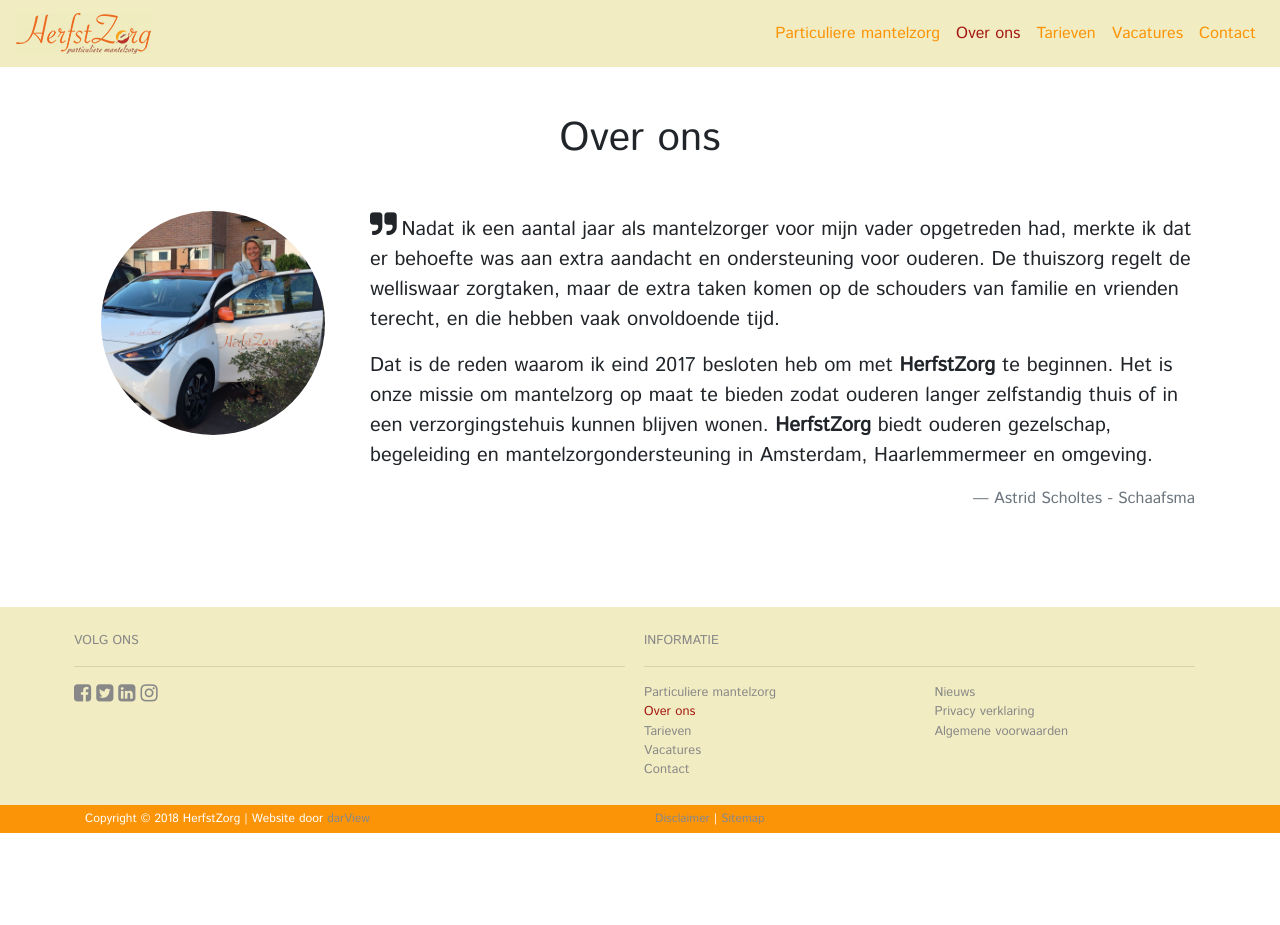
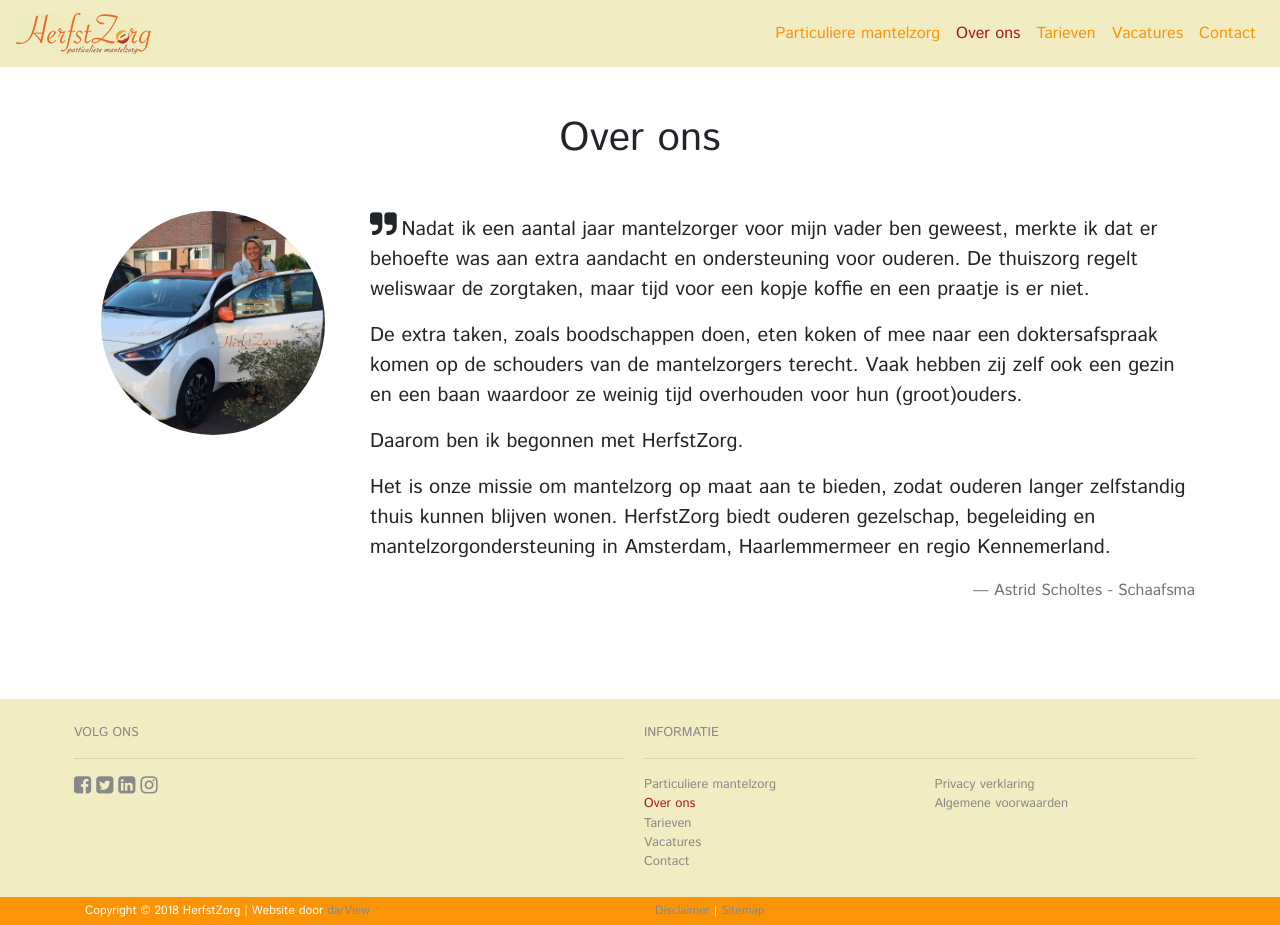
Before and after one commit to darView/herfstzorg, a website: page src/html/about.html in a window 1280 px wide. Before the commit the page ends 833 px from the top, so only its background shows below. Drawn offline with nearby package versions, Linux system fonts and the light colour scheme; files that its build step writes are made by us from their sources; files whose address does not match are found by name; a web font is replaced by a local one.

Commit message:
fixes about

```diff
--- a/src/html/about.html
+++ b/src/html/about.html
@@ -71,16 +71,23 @@
                 <blockquote class="blockquote mb-5">
                     <div>
                         <p>
-                            <i class="fa fa-quote-right"></i>Nadat ik een aantal jaar als mantelzorger voor mijn vader
-                            opgetreden had, merkte ik dat er behoefte was aan extra aandacht en ondersteuning voor ouderen.
-                            De thuiszorg regelt de welliswaar zorgtaken, maar de extra taken komen op de schouders van
-                            familie en vrienden terecht, en die hebben vaak onvoldoende tijd.<br />
+                            <i class="fa fa-quote-right"></i>Nadat ik een aantal jaar mantelzorger voor mijn vader ben
+                            geweest, merkte ik dat er behoefte was aan extra aandacht en ondersteuning voor ouderen. De
+                            thuiszorg regelt weliswaar de zorgtaken, maar tijd voor een kopje koffie en een praatje is
+                            er niet.
                         </p>
                         <p>
-                            Dat is de reden waarom ik eind 2017 besloten heb om met <strong>HerfstZorg</strong> te beginnen.
-                            Het is onze missie om mantelzorg op maat te bieden zodat ouderen langer zelfstandig thuis of in
-                            een verzorgingstehuis kunnen blijven wonen. <strong>HerfstZorg</strong> biedt ouderen
-                            gezelschap, begeleiding en mantelzorgondersteuning in Amsterdam, Haarlemmermeer en omgeving.
+                            De extra taken, zoals boodschappen doen, eten koken of mee naar een doktersafspraak komen
+                            op de schouders van de mantelzorgers terecht. Vaak hebben zij zelf ook een gezin en een baan
+                            waardoor ze weinig tijd overhouden voor hun (groot)ouders.
+                        </p>
+                        <p>
+                            Daarom ben ik begonnen met HerfstZorg.
+                        </p>
+                        <p>
+                            Het is onze missie om mantelzorg op maat aan te bieden, zodat ouderen langer zelfstandig
+                            thuis kunnen blijven wonen. HerfstZorg biedt ouderen gezelschap, begeleiding en
+                            mantelzorgondersteuning in Amsterdam, Haarlemmermeer en regio Kennemerland.
                         </p>
                     </div>
                     <footer class="blockquote-footer text-right">Astrid Scholtes - Schaafsma</footer>
@@ -150,9 +157,9 @@
                             </div>
                             <div class="col col-sm-12 col-md-6">
                                 <ul class="information-links">
-                                    <li>
+                                    <!--li>
                                         <a href="#">Nieuws</a>
-                                    </li>
+                                    </li-->
                                     <li>
                                         <a href="/privacy-statement.html">Privacy verklaring</a>
                                     </li>
```
